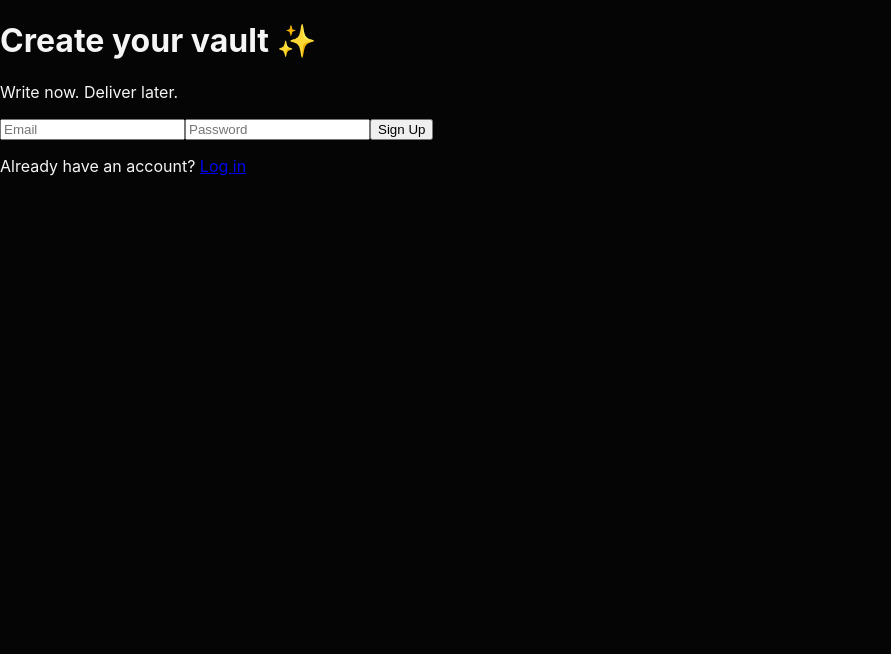
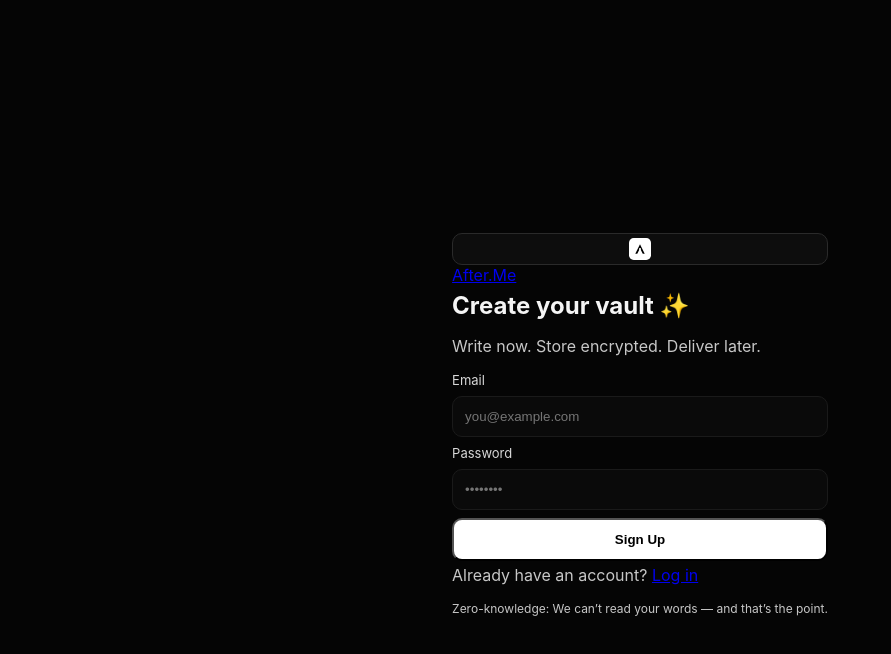
Before and after one commit to emirusmaximus/after-me-starter, a Next.js app: page /signup in a window 1280 px wide. Shown: the top 654 px of the page, without its empty margins (0-891 px from the left). Built offline with nearby package versions, Linux system fonts and the light colour scheme; no server answers.

Commit message:
Update page.tsx

```diff
--- a/app/signup/page.tsx
+++ b/app/signup/page.tsx
@@ -3,15 +3,13 @@
 import { Suspense, useState } from "react";
 import { useRouter, useSearchParams } from "next/navigation";
 import { supabase } from "@/lib/supabaseClient";
+import Link from "next/link";
+import { motion } from "framer-motion";
 
 export default function SignupPage() {
   return (
     <Suspense
-      fallback={
-        <main className="auth-page">
-          <div className="auth-card">Loading…</div>
-        </main>
-      }
+      fallback={<main className="auth-shell"><div className="glass">Loading…</div></main>}
     >
       <SignupInner />
     </Suspense>
@@ -25,61 +23,96 @@ function SignupInner() {
 
   const [email, setEmail] = useState("");
   const [password, setPassword] = useState("");
-  const [error, setError] = useState("");
+  const [err, setErr] = useState("");
   const [loading, setLoading] = useState(false);
 
   async function handleSignup(e: React.FormEvent<HTMLFormElement>) {
     e.preventDefault();
-    setError("");
+    setErr("");
     setLoading(true);
 
-    const { error } = await supabase.auth.signUp({ email, password });
+    const { data, error } = await supabase.auth.signUp({ email, password });
+    setLoading(false);
 
-    setLoading(false);
-    if (error) {
-      setError(error.message);
-      return;
-    }
-    // Email confirm açıksa kullanıcı e-postasını onayladıktan sonra giriş yapar.
-    router.replace(redirectTo);
+    if (error) return setErr(error.message);
+
+    // E-posta onayı açıksa user null olabilir; username adımında da kontrol edeceğiz.
+    // Burada doğrudan username ekranına yönlendiriyoruz, oradan /dashboard.
+    router.replace(`/username?redirectTo=${encodeURIComponent(redirectTo)}`);
   }
 
   return (
-    <main className="auth-page">
-      <div className="auth-card">
+    <main className="auth-shell">
+      <motion.div
+        className="glass"
+        initial={{ opacity: 0, y: 16 }}
+        animate={{ opacity: 1, y: 0 }}
+        transition={{ duration: 0.4 }}
+      >
+        <Link href="/" className="brand">
+          <span className="badge"><img src="/logo.svg" alt="" width={22} height={22}/></span>
+          <span>After.Me</span>
+        </Link>
+
         <h1>Create your vault ✨</h1>
-        <p>Write now. Deliver later.</p>
+        <p className="muted">Write now. Store encrypted. Deliver later.</p>
 
-        <form onSubmit={handleSignup}>
+        <form onSubmit={handleSignup} className="form">
+          <label>Email</label>
           <input
-            type="email"
-            placeholder="Email"
-            autoComplete="email"
-            value={email}
-            onChange={(e) => setEmail(e.target.value)}
-            required
+            type="email" autoComplete="email" placeholder="you@example.com"
+            value={email} onChange={e=>setEmail(e.target.value)} required
           />
+          <label>Password</label>
           <input
-            type="password"
-            placeholder="Password"
-            autoComplete="new-password"
-            value={password}
-            onChange={(e) => setPassword(e.target.value)}
-            required
+            type="password" autoComplete="new-password" placeholder="••••••••"
+            value={password} onChange={e=>setPassword(e.target.value)} required
           />
-
-          <button type="submit" disabled={loading}>
+          <button className="btn solid" type="submit" disabled={loading}>
             {loading ? "Creating…" : "Sign Up"}
           </button>
-
-          {error && <p className="error">{error}</p>}
+          {err && <p className="error">{err}</p>}
         </form>
 
-        <p className="switch">
+        <p className="switch muted">
           Already have an account?{" "}
-          <a href={`/login?redirectTo=${encodeURIComponent(redirectTo)}`}>Log in</a>
+          <Link href={`/login?redirectTo=${encodeURIComponent(redirectTo)}`} className="link">Log in</Link>
         </p>
-      </div>
+
+        <div className="tiny muted">
+          Zero-knowledge: We can’t read your words — and that’s the point.
+        </div>
+      </motion.div>
+
+      <style jsx>{`
+        :root{--bg:#050505;--fg:#f5f5f5;--muted:#c7c7c7;--border:#1a1a1a}
+        body{background:radial-gradient(60% 60% at 50% 20%, #0e0e0e 0%, #050505 100%);color:var(--fg)}
+        .auth-shell{min-height:100dvh;display:grid;place-items:center;padding:24px}
+        .glass{
+          width:min(440px,92vw);
+          background:rgba(255,255,255,0.06);
+          border:1px solid rgba(255,255,255,0.12);
+          border-radius:18px;padding:22px 20px;backdrop-filter: blur(10px) saturate(1.2);
+          box-shadow:0 0 32px rgba(255,255,255,.05);
+          display:grid;gap:12px;text-align:left;
+        }
+        .brand{display:inline-flex;align-items:center;gap:10px;color:#fff;font-weight:600;text-decoration:none}
+        .badge{display:grid;place-items:center;border:1px solid #2a2a2a;border-radius:10px;padding:4px;background:#0d0d0d}
+        h1{margin:6px 0 2px;font-size:24px}
+        .muted{color:var(--muted)}
+        .form{display:grid;gap:8px;margin-top:6px}
+        label{font-size:13px;color:#d8d8d8}
+        input{
+          background:#0a0a0a;border:1px solid var(--border);border-radius:10px;color:#fff;padding:12px 12px;
+        }
+        .btn{border-radius:10px;padding:12px 14px;font-weight:700;transition:.2s}
+        .btn.solid{background:#fff;color:#000}
+        .btn:disabled{opacity:.7}
+        .switch{margin-top:4px}
+        .link{color:#fff;border-bottom:1px dashed #3a3a3a}
+        .tiny{font-size:12px;margin-top:2px}
+        .error{color:#ffb4b4;border:1px solid rgba(255,180,180,.3);background:rgba(255,100,100,.1);padding:8px;border-radius:10px}
+      `}</style>
     </main>
   );
 }
```
